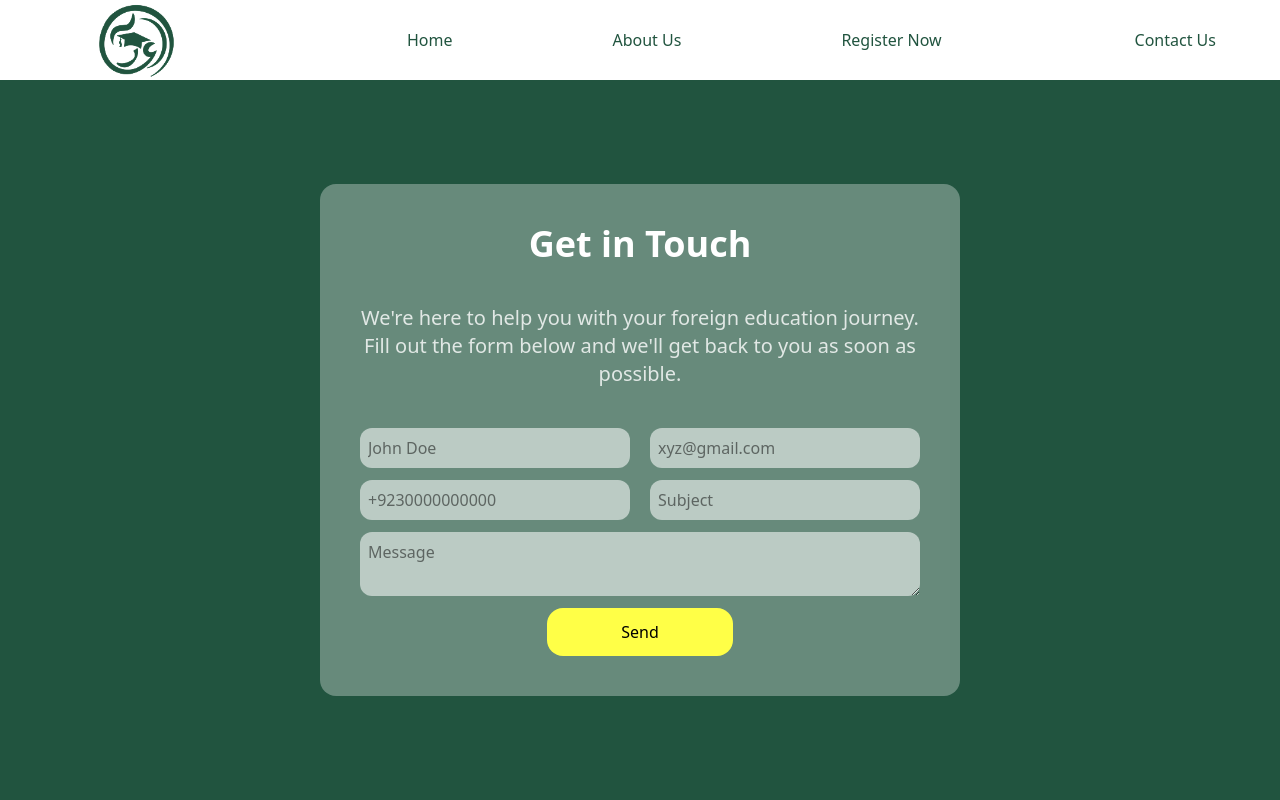
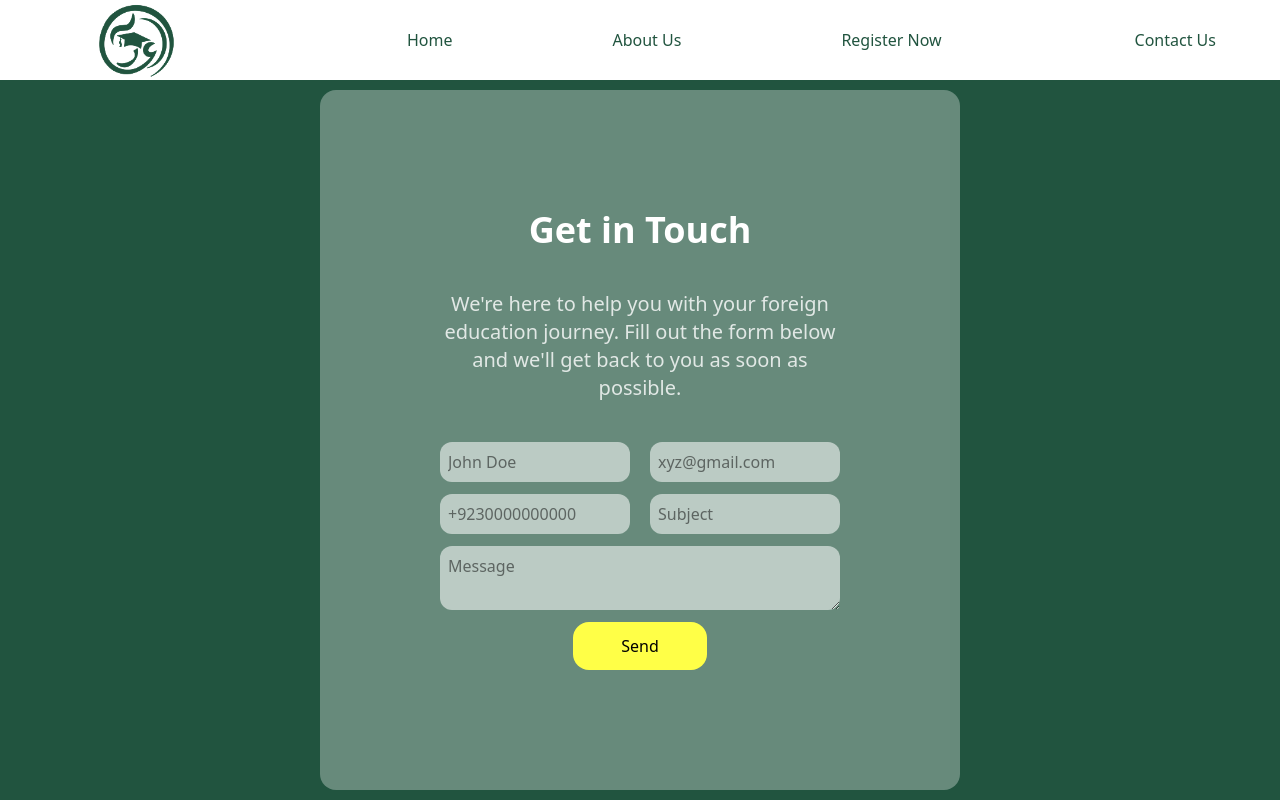
Before and after one commit to saimiiqbal7/aghaaz, a React (Vite) app: page /contact in a window 1280 px wide. Built offline with nearby package versions, Linux system fonts and the light colour scheme.

Commit message:
email.js integrated

```diff
--- a/src/component/ContactForm/index.jsx
+++ b/src/component/ContactForm/index.jsx
@@ -1,49 +1,156 @@
-import React from "react";
+import React, { useState } from "react";
+import emailjs from "@emailjs/browser";
+import toast from "react-hot-toast";
 
 const ContactForm = () => {
+  const [formData, setFormData] = useState({
+    name: "",
+    email: "",
+    phone: "",
+    subject: "",
+    message: "",
+  });
+  const [isSubmitting, setIsSubmitting] = useState(false);
+
+  const validateForm = () => {
+    if (!formData.name.trim()) {
+      toast.error("Please enter your name");
+      return false;
+    }
+    if (!formData.email.trim()) {
+      toast.error("Please enter your email");
+      return false;
+    }
+    if (!formData.phone.trim()) {
+      toast.error("Please enter your phone number");
+      return false;
+    }
+    if (!formData.subject.trim()) {
+      toast.error("Please enter a subject");
+      return false;
+    }
+    if (!formData.message.trim()) {
+      toast.error("Please enter your message");
+      return false;
+    }
+    return true;
+  };
+
+  const sendEmail = (e) => {
+    e.preventDefault();
+
+    if (!validateForm()) {
+      return;
+    }
+
+    setIsSubmitting(true);
+    const loadingToast = toast.loading("Sending your message...");
+
+    emailjs
+      .sendForm("service_yz4t027", "template_07z9tmq", e.target, {
+        publicKey: "ovAClfrkuNYnt26f-",
+      })
+      .then(
+        () => {
+          toast.success("Message sent successfully!", { id: loadingToast });
+          setFormData({
+            name: "",
+            email: "",
+            phone: "",
+            subject: "",
+            message: "",
+          });
+        },
+        (error) => {
+          toast.error("Failed to send message. Please try again later.", {
+            id: loadingToast,
+          });
+          console.error("Email sending failed:", error.text);
+        }
+      )
+      .finally(() => {
+        setIsSubmitting(false);
+      });
+  };
+
   return (
-    <div className="w-1/2 bg-[#ffffff50] p-10 rounded-2xl flex flex-col justify-start items-center gap-10">
+    <div className="lg:w-1/2 w-[80vw] bg-[#ffffff50] lg:p-30 p-5 rounded-2xl flex flex-col justify-start items-center gap-10">
       <h2 className="text-4xl text-white font-bold">Get in Touch</h2>
       <p className="text-xl text-white/80 max-w-2xl text-center">
         We're here to help you with your foreign education journey. Fill out the
         form below and we'll get back to you as soon as possible.
       </p>
-      <div className="w-full flex flex-col gap-3">
+      <form onSubmit={sendEmail} className="w-full flex flex-col gap-3">
         <div className="flex gap-5 w-full flex-col lg:flex-row">
           <input
             type="text"
+            name="name"
             className="bg-[#ffffff8e] rounded-xl p-2 w-full"
             placeholder="John Doe"
+            onChange={(e) => setFormData({ ...formData, name: e.target.value })}
+            value={formData.name}
+            disabled={isSubmitting}
+          />
+          <input
+            type="email"
+            name="email"
+            className="bg-[#ffffff8e] rounded-xl p-2 w-full"
+            placeholder="xyz@gmail.com"
+            onChange={(e) =>
+              setFormData({ ...formData, email: e.target.value })
+            }
+            value={formData.email}
+            disabled={isSubmitting}
+          />
+        </div>
+        <div className="flex gap-5 w-full flex-col lg:flex-row">
+          <input
+            type="tel"
+            name="phone"
+            className="bg-[#ffffff8e] rounded-xl p-2 w-full"
+            placeholder="+9230000000000"
+            onChange={(e) =>
+              setFormData({ ...formData, phone: e.target.value })
+            }
+            value={formData.phone}
+            disabled={isSubmitting}
           />
           <input
             type="text"
-            className="bg-[#ffffff8e] rounded-xl p-2 w-full"
-            placeholder="xyz@gmail.com"
-          />
-        </div>
-        <div className="flex gap-5 w-full  flex-col lg:flex-row">
-          <input
-            type="text"
-            className="bg-[#ffffff8e] rounded-xl p-2 w-full"
-            placeholder="+9230000000000"
-          />
-          <input
-            type="text"
+            name="subject"
             className="bg-[#ffffff8e] rounded-xl p-2 w-full"
             placeholder="Subject"
+            onChange={(e) =>
+              setFormData({ ...formData, subject: e.target.value })
+            }
+            value={formData.subject}
+            disabled={isSubmitting}
           />
         </div>
         <textarea
           name="message"
           placeholder="Message"
           className="bg-[#ffffff8e] rounded-xl p-2 w-full"
+          onChange={(e) =>
+            setFormData({ ...formData, message: e.target.value })
+          }
+          value={formData.message}
+          disabled={isSubmitting}
         ></textarea>
-        <div className="iw-full flex justify-center items-center ">
-          <button className="bg-secondary-yellow lg:w-1/3 w-full py-3 px-5 rounded-2xl">
-            Send
+        <div className="w-full flex justify-center items-center">
+          <button
+            type="submit"
+            className={`bg-secondary-yellow lg:w-1/3 w-full py-3 px-5 rounded-2xl transition-colors ${
+              isSubmitting
+                ? "opacity-50 cursor-not-allowed"
+                : "hover:bg-secondary-yellow/90"
+            }`}
+            disabled={isSubmitting}
+          >
+            {isSubmitting ? "Sending..." : "Send"}
           </button>
         </div>
-      </div>
+      </form>
     </div>
   );
 };
--- a/src/pages/ContactUs/index.jsx
+++ b/src/pages/ContactUs/index.jsx
@@ -1,5 +1,6 @@
 import ContactForm from "../../component/ContactForm";
 import Navbar from "../../component/Navbar";
+import { Toaster } from "react-hot-toast";
 
 const ContactUs = () => {
   return (
@@ -7,6 +8,7 @@ const ContactUs = () => {
       <Navbar />
       <div className="h-[90vh] bg-primery-green flex justify-center items-center">
         <ContactForm />
+        <Toaster position="top-center" />
       </div>
     </>
   );
```
